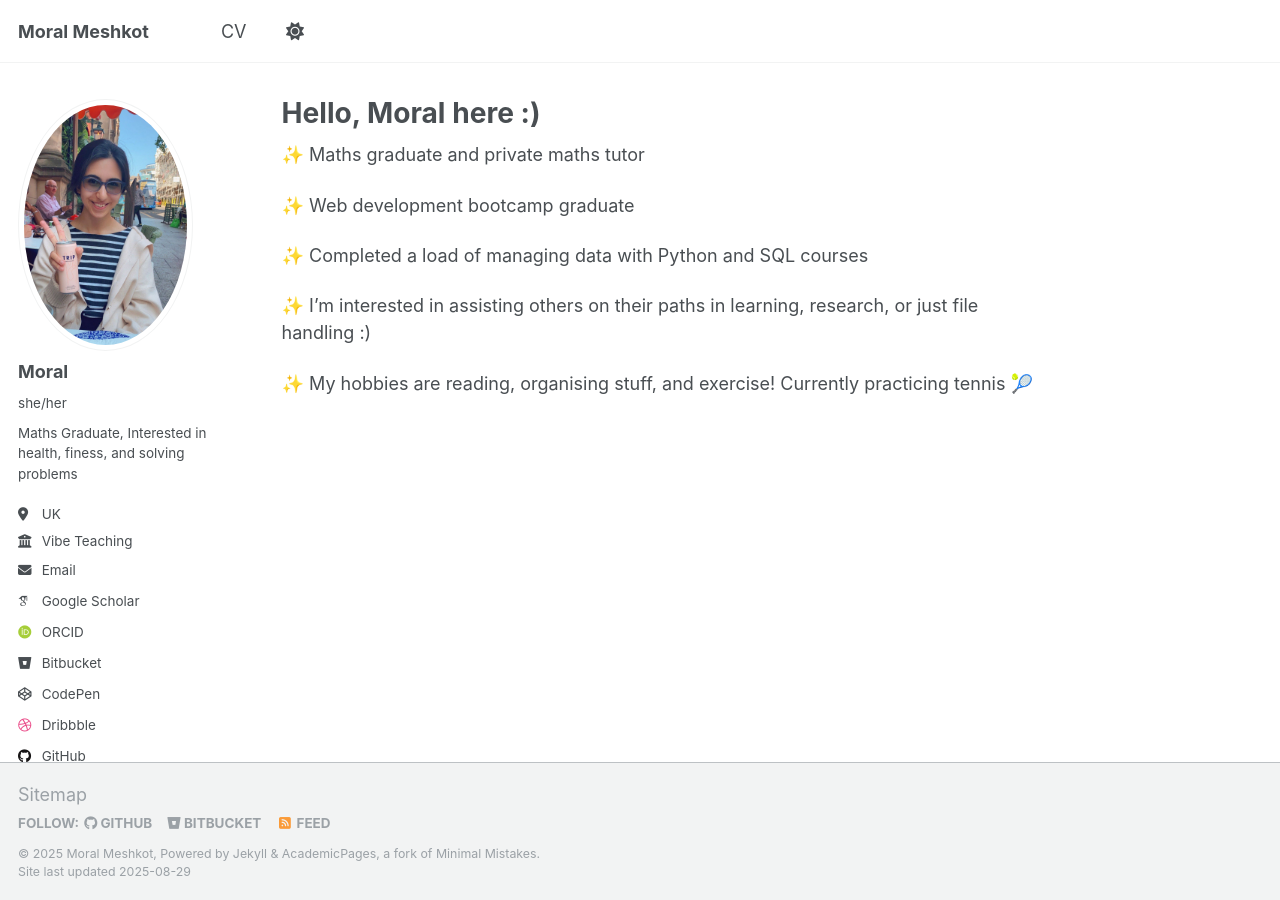
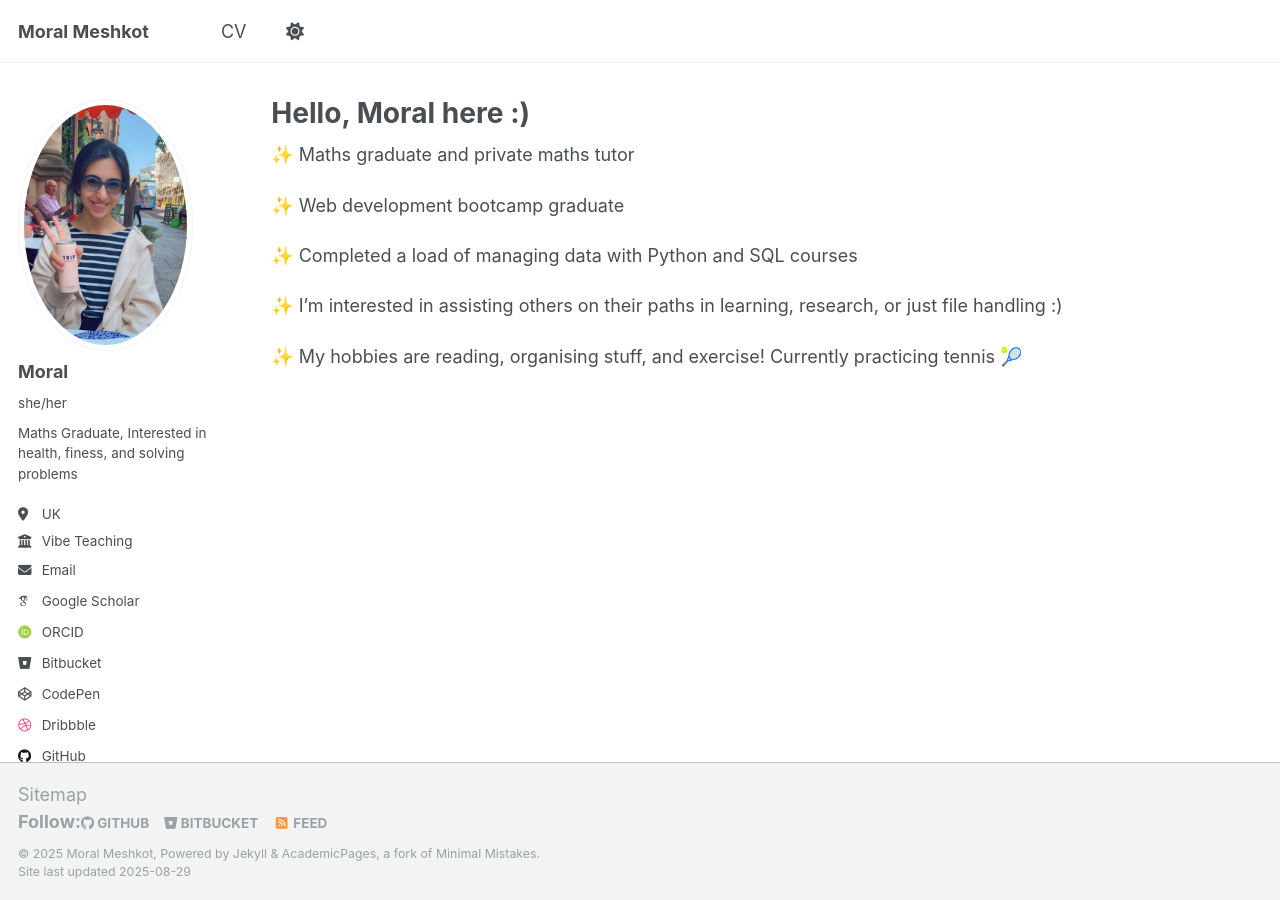
Before and after one commit to light1377/MoralMeshkot.github.io, a Jekyll site: the page built from _pages/about.md, in a window 1280 px wide. Built offline with Jekyll 4.4.1, drawn with Linux system fonts in a browser that asks for light colours; some web fonts are replaced.

Commit message:
fix profile links

```diff
--- a/_config.yml
+++ b/_config.yml
@@ -43,7 +43,7 @@ author:
   scopus           : # URL
 
   # Repositories and software development
-  bitbucket        : https://bitbucket.org/moral-26/workspace/overview/
+  bitbucket        : "moral-26"
   codepen          : https://codepen.io/Moral1729
   dribbble         : moral-mesh
   github           : "light1377"
--- a/_includes/author-profile.html
+++ b/_includes/author-profile.html
@@ -20,8 +20,8 @@
     {% if author.bio %}<p class="author__bio">{{ author.bio }}</p>{% endif %}
   </div>
 
-  <div class="author__urls-wrapper">
-    <button class="btn btn--inverse">Follow</button>
+  <!-- <div class="author__urls-wrapper">
+    <button class="btn btn--inverse">Follow</button> -->
     <ul class="author__urls social-icons">
       <!-- Font Awesome icons / Biographic information  -->
       {% if author.location %}
--- a/_includes/footer.html
+++ b/_includes/footer.html
@@ -4,7 +4,7 @@
 <div class="page__footer-follow">
   <ul class="social-icons">
     {% if site.data.ui-text[site.locale].follow_label %}
-      <li><strong>{{ site.data.ui-text[site.locale].follow_label }}</strong></li>
+      <strong>{{ site.data.ui-text[site.locale].follow_label }}</strong>
     {% endif %}
     {% if site.author.github %}
       <li><a href="http://github.com/{{ site.author.github }}"><i class="fab fa-github" aria-hidden="true"></i> GitHub</a></li>
```
